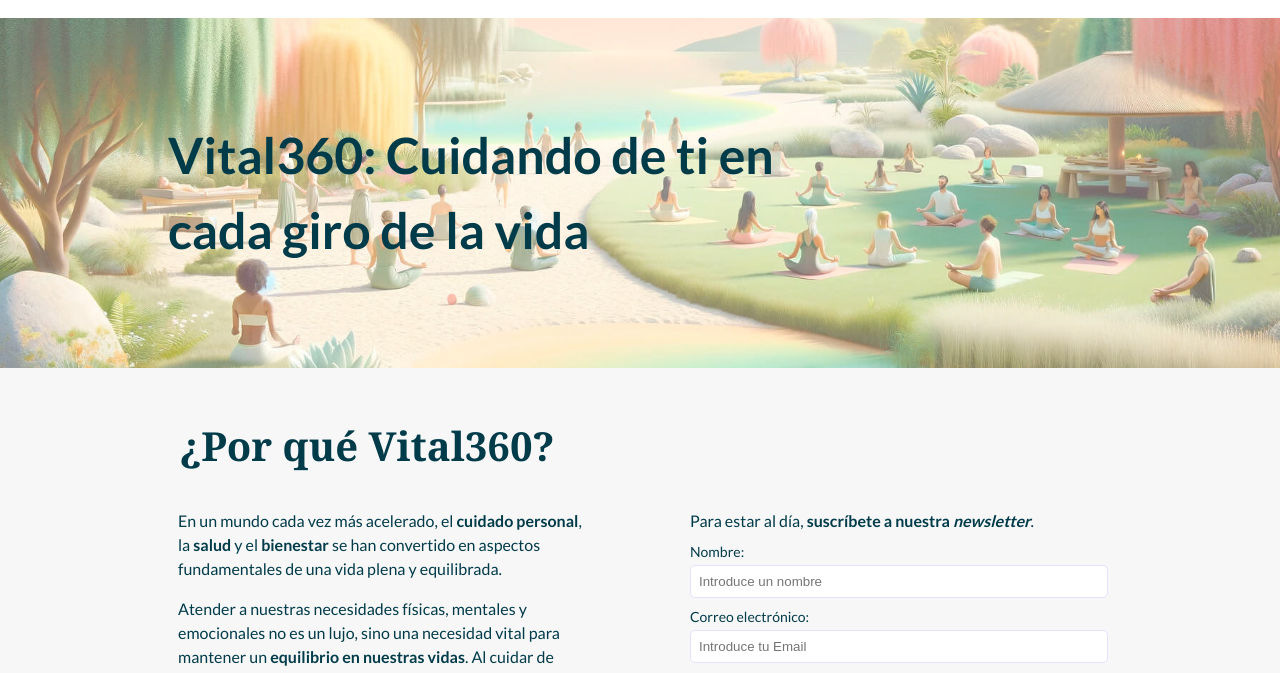
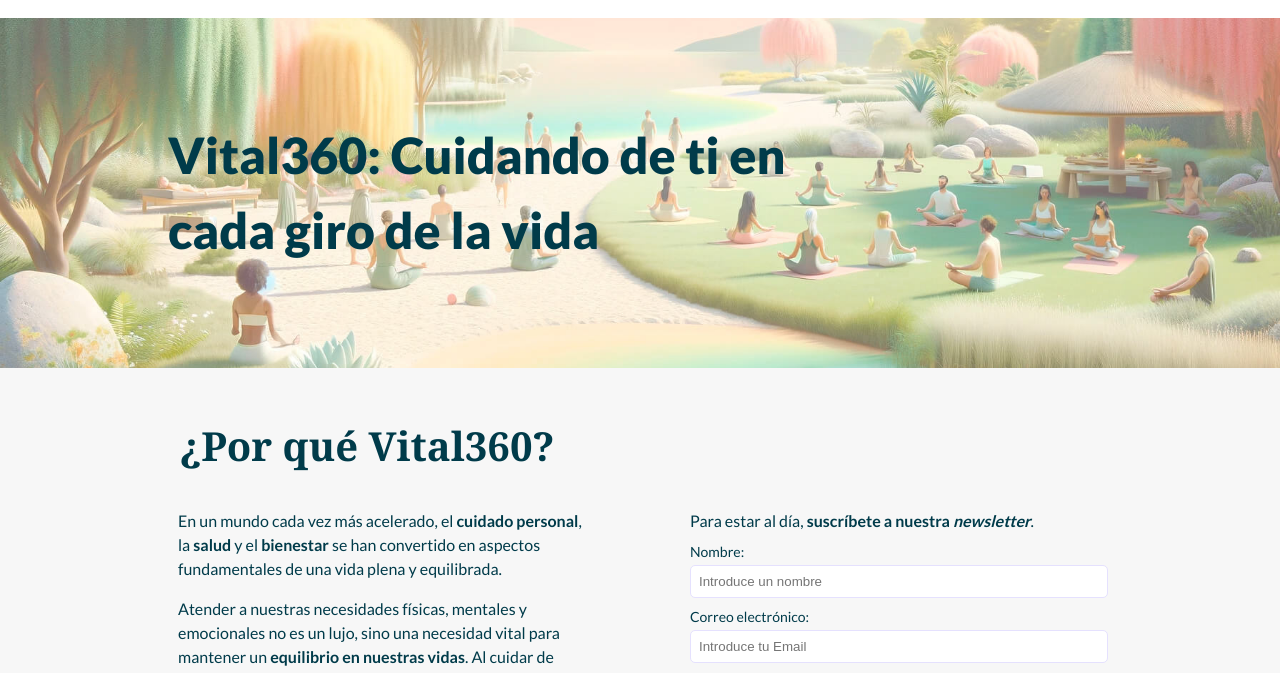
Before and after one commit to agranerono/HTML-PEC3, a plain HTML site: page index.html in a window 1280 px wide. Shown: the part 92-765 px from the top of the page. Drawn offline with Linux system fonts and the light colour scheme.

Commit message:
Add files via upload

```diff
--- a/css/styles.css
+++ b/css/styles.css
@@ -103,7 +103,7 @@ nav ul li a {
     transform: translate(-50%, -50%);
     font-size: 50px;
     color: rgb(0, 59, 74);
-    font-weight: bolder;
+    font-weight: 900;
     word-wrap: break-word;
     margin-left: 40px;
     width: 50%;
```
